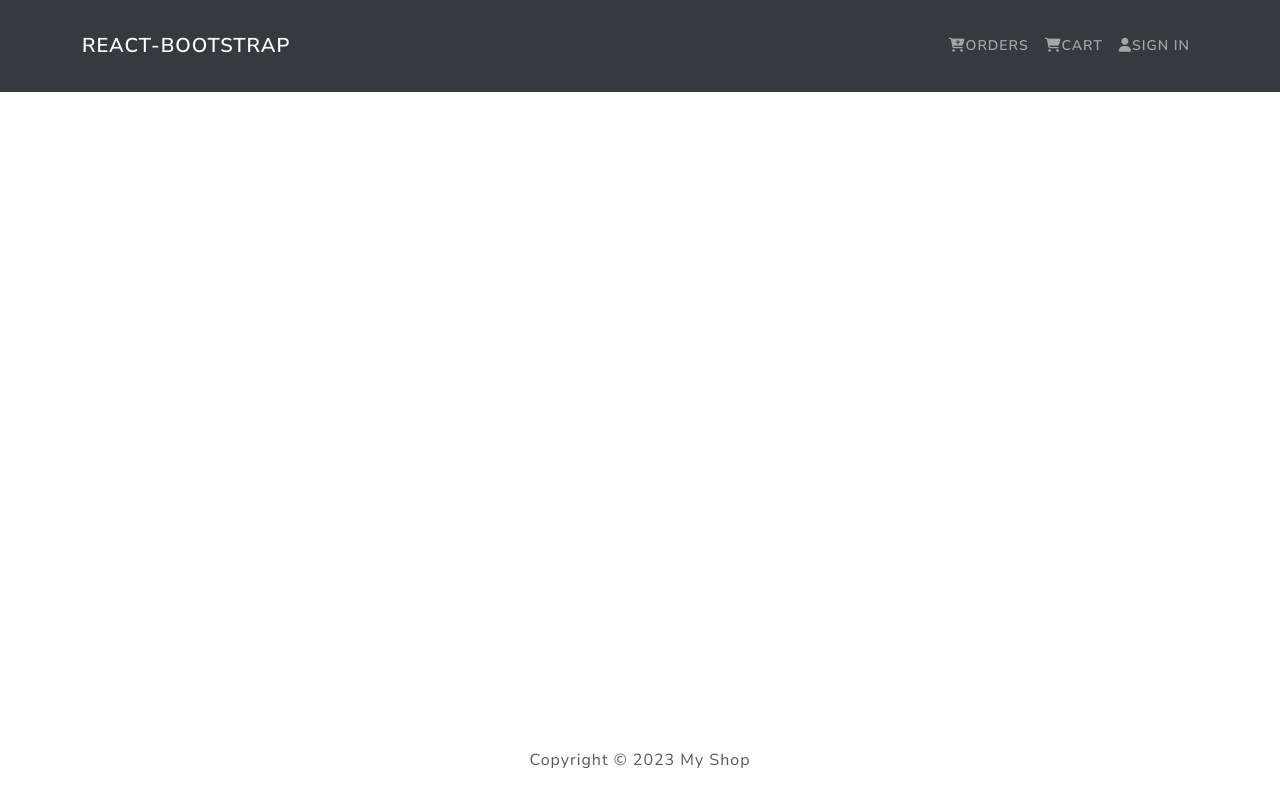
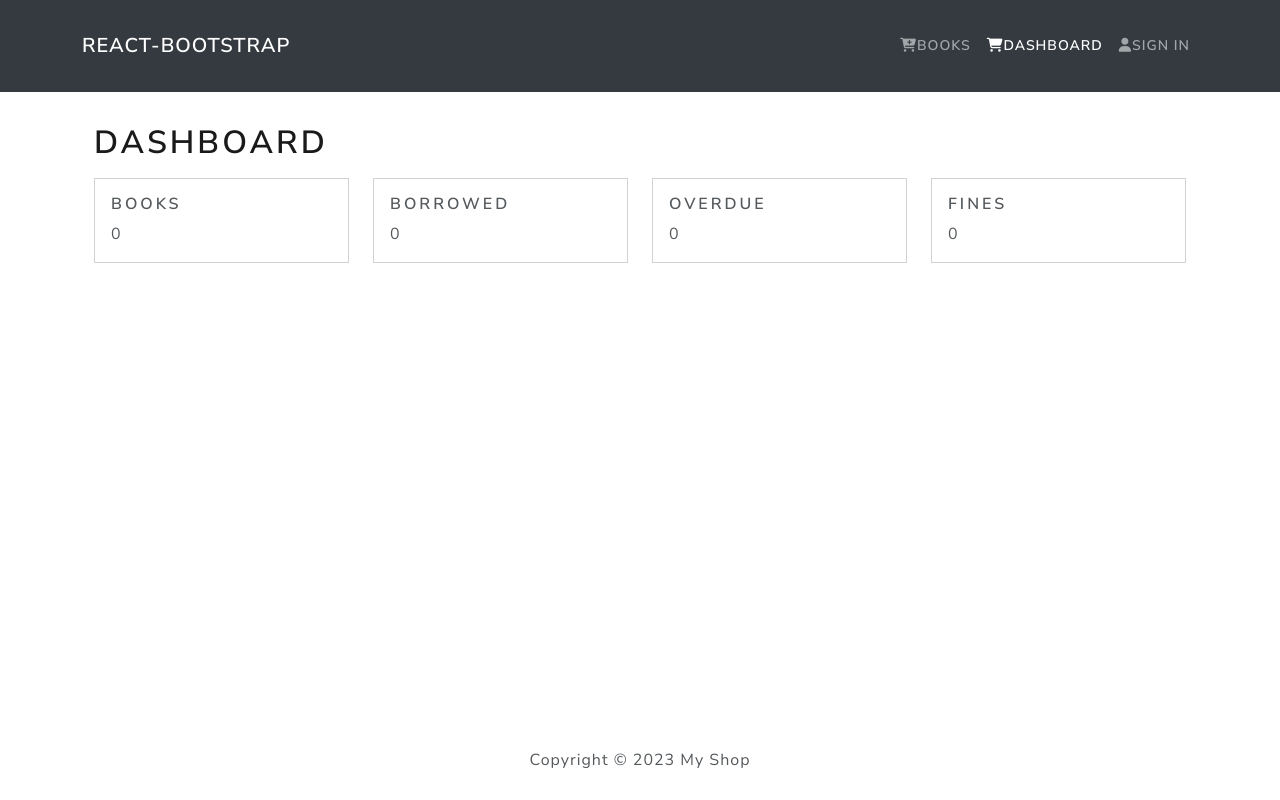
Before and after one commit to Abbiirr/simple-lms, a React (Create React App) app in the folder client/: page /dashboard in a window 1280 px wide. Built offline with nearby package versions, Linux system fonts and the light colour scheme; no server answers.

Commit message:
Adds a dashboard screen

```diff
--- a/client/src/App.js
+++ b/client/src/App.js
@@ -9,6 +9,7 @@ import ProductScreen from "./screens/ProductScreen";
 import CartScreen from "./screens/CartScreen";
 import CheckoutScreen from "./screens/CheckoutScreen";
 import OrderScreen from "./screens/OrderScreen";
+import DashboardScreen from "./screens/dahsboardScreen";
 
 const App = () => {
   return (
@@ -18,7 +19,7 @@ const App = () => {
         <Container>
           <Routes>
             <Route path="/" element={<HomeScreen />} exact />
-            <Route path="/product/:id" element={<ProductScreen />} />
+            <Route path="/dashboard" element={<DashboardScreen />} />
             <Route path="cart/:id?" element={<CartScreen />} />
             <Route path="/checkout" element={<CheckoutScreen />} />
             <Route path="/orders" element={<OrderScreen />} />
--- a/client/src/components/Header.js
+++ b/client/src/components/Header.js
@@ -15,12 +15,12 @@ const Header = () => {
             <Nav className="ms-auto">
               <LinkContainer to="/orders">
                 <Nav.Link>
-                  <i class="fa-solid fa-cart-plus"></i>Orders
+                  <i class="fa-solid fa-cart-plus"></i>Books
                 </Nav.Link>
               </LinkContainer>
-              <LinkContainer to="/cart">
+              <LinkContainer to="/dashboard">
                 <Nav.Link>
-                  <i className="fas fa-shopping-cart"></i>Cart
+                  <i className="fas fa-shopping-cart"></i>Dashboard
                 </Nav.Link>
               </LinkContainer>
               <LinkContainer to="/login">
--- /dev/null
+++ b/client/src/screens/dahsboardScreen.js
@@ -0,0 +1,95 @@
+import React, { useState, useEffect } from "react";
+import axios from "axios";
+import { Card, Row, Col } from "react-bootstrap";
+
+const DashboardScreen = () => {
+  const [bookCount, setBookCount] = useState(0);
+  const [borrowedCount, setBorrowedCount] = useState(0);
+  const [overdueCount, setOverdueCount] = useState(0);
+  const [fineTotal, setFineTotal] = useState(0);
+
+  useEffect(() => {
+    const fetchBookCount = async () => {
+      try {
+        const response = await axios.get("/api/books/count");
+        setBookCount(response.data.count);
+      } catch (error) {
+        console.error(error);
+      }
+    };
+
+    const fetchBorrowedCount = async () => {
+      try {
+        const response = await axios.get("/api/borrowed/count");
+        setBorrowedCount(response.data.count);
+      } catch (error) {
+        console.error(error);
+      }
+    };
+
+    const fetchOverdueCount = async () => {
+      try {
+        const response = await axios.get("/api/borrowed/overdue/count");
+        setOverdueCount(response.data.count);
+      } catch (error) {
+        console.error(error);
+      }
+    };
+
+    const fetchFineTotal = async () => {
+      try {
+        const response = await axios.get("/api/fines/total");
+        setFineTotal(response.data.total);
+      } catch (error) {
+        console.error(error);
+      }
+    };
+
+    fetchBookCount();
+    fetchBorrowedCount();
+    fetchOverdueCount();
+    fetchFineTotal();
+  }, []);
+
+  return (
+    <div className="container">
+      <h1 className="my-3">Dashboard</h1>
+      <Row>
+        <Col md={3}>
+          <Card>
+            <Card.Body>
+              <Card.Title>Books</Card.Title>
+              <Card.Text>{bookCount}</Card.Text>
+            </Card.Body>
+          </Card>
+        </Col>
+        <Col md={3}>
+          <Card>
+            <Card.Body>
+              <Card.Title>Borrowed</Card.Title>
+              <Card.Text>{borrowedCount}</Card.Text>
+            </Card.Body>
+          </Card>
+        </Col>
+        <Col md={3}>
+          <Card>
+            <Card.Body>
+              <Card.Title>Overdue</Card.Title>
+              <Card.Text>{overdueCount}</Card.Text>
+            </Card.Body>
+          </Card>
+        </Col>
+        <Col md={3}>
+          <Card>
+            <Card.Body>
+              <Card.Title>Fines</Card.Title>
+              <Card.Text>{fineTotal}</Card.Text>
+            </Card.Body>
+          </Card>
+        </Col>
+      </Row>
+    </div>
+  );
+};
+
+export default DashboardScreen;
```
